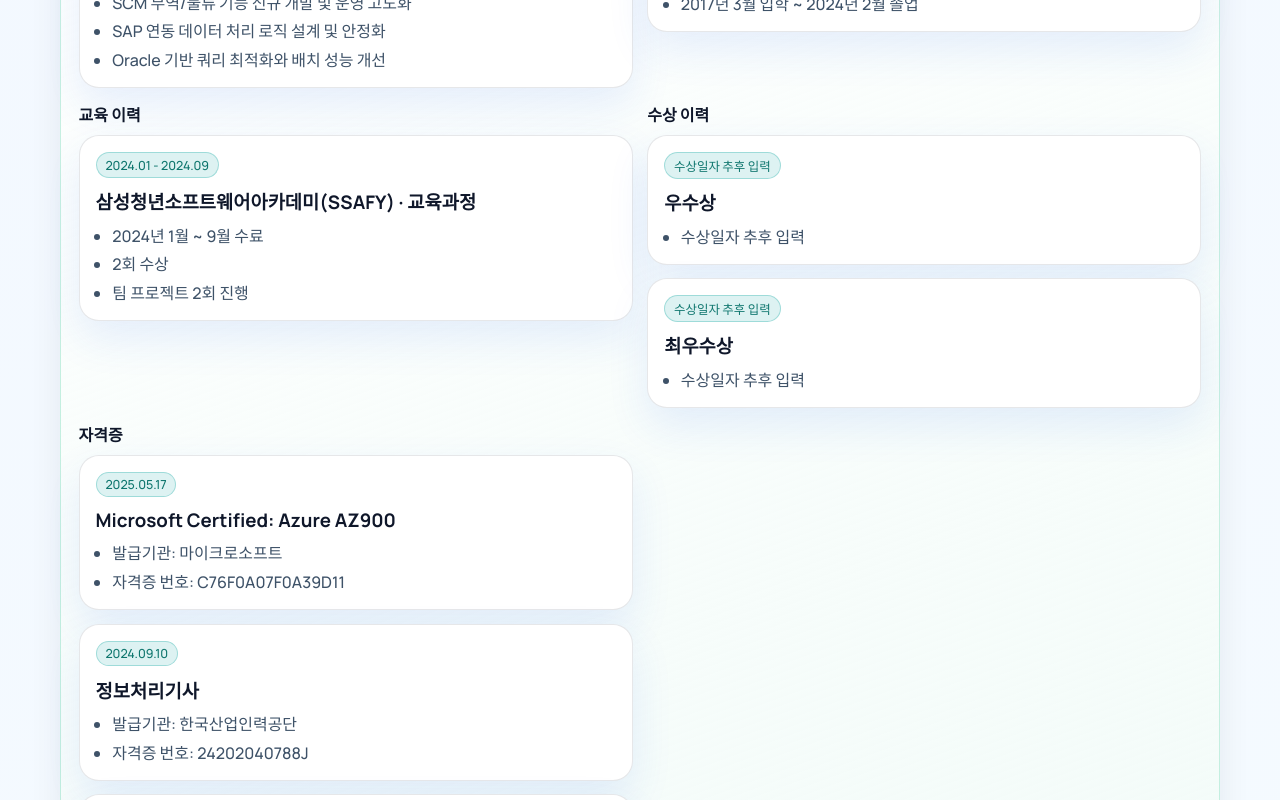
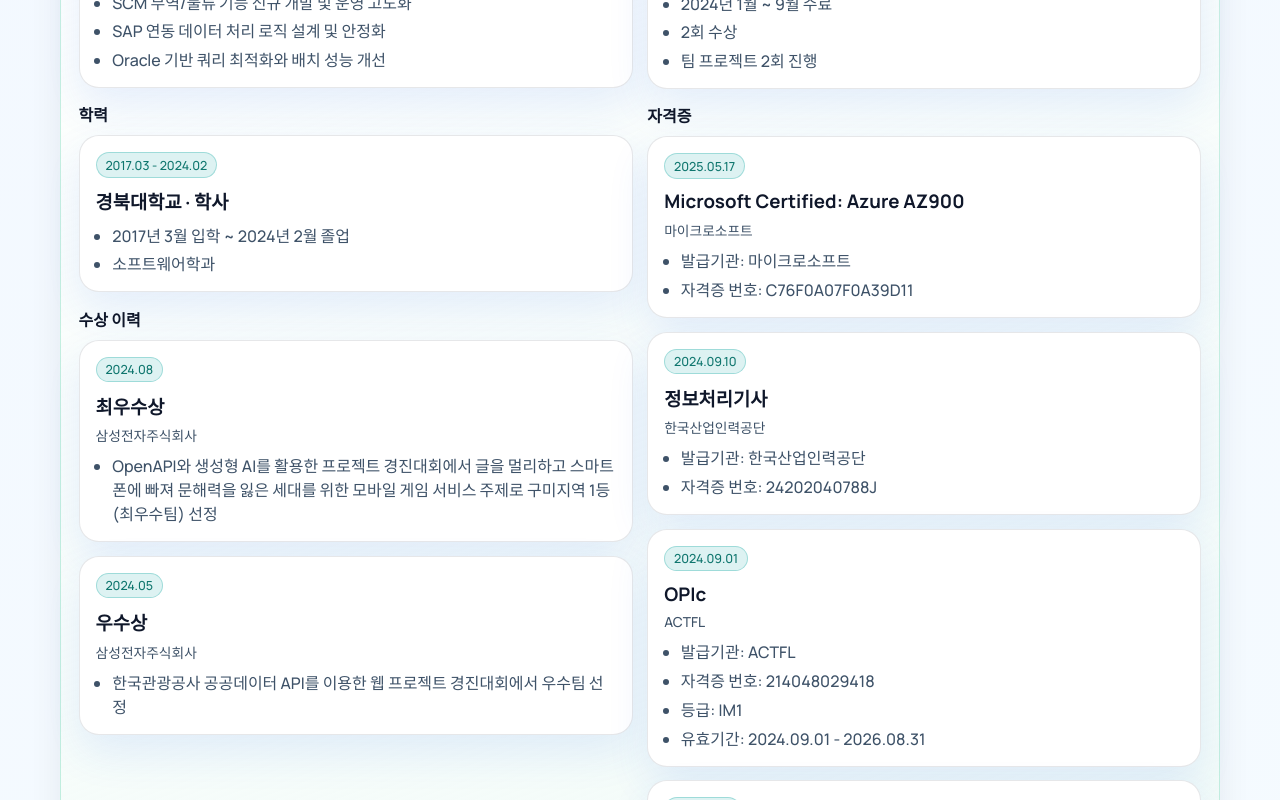
Before and after one commit to IanToo2/portfolio, a React (Vite) app: page / in a window 1280 px wide. Shown: the part 5320-6120 px from the top of the page. Built offline with nearby package versions, Linux system fonts and the light colour scheme.

Commit message:
feat: update README and reorganize experience timeline

```diff
--- a/src/components/TimelineGroup.jsx
+++ b/src/components/TimelineGroup.jsx
@@ -16,6 +16,9 @@ export default function TimelineGroup({
                 ? (titleFirst ? `${item.title} · ${item.organization}` : `${item.organization} · ${item.title}`)
                 : item.title}
             </h3>
+            {!showOrganizationInHeading && item.organization ? (
+              <p className="timeline-org">{item.organization}</p>
+            ) : null}
             <ul>
               {item.bullets.map((bullet) => (
                 <li key={bullet}>{bullet}</li>
--- a/src/components/sections/ExperienceSection.jsx
+++ b/src/components/sections/ExperienceSection.jsx
@@ -17,21 +17,25 @@ export default function ExperienceSection({
         subtitle={t.experienceSubtitle}
         icon="clock"
       />
-      <div className="timeline-groups">
+      <div className="timeline-columns">
+        <div className="timeline-column">
           <TimelineGroup title={t.timelineTitles.work} items={localizedExperience} />
           <TimelineGroup title={t.timelineTitles.education} items={localizedEducation} />
-        <TimelineGroup title={t.timelineTitles.training} items={localizedTraining} />
           <TimelineGroup
             title={t.timelineTitles.awards}
             items={localizedAwards}
             showOrganizationInHeading={false}
           />
+        </div>
+        <div className="timeline-column">
+          <TimelineGroup title={t.timelineTitles.training} items={localizedTraining} />
           <TimelineGroup
             title={t.timelineTitles.certifications}
             items={localizedCertifications}
             showOrganizationInHeading={false}
           />
         </div>
+      </div>
     </section>
   );
 }
--- a/src/data/portfolioData.js
+++ b/src/data/portfolioData.js
@@ -129,8 +129,8 @@ export const EDUCATION = [
     organizationEn: "Kyungpook National University",
     title: "학사",
     titleEn: "Bachelor's Degree",
-    bullets: ["2017년 3월 입학 ~ 2024년 2월 졸업"],
-    bulletsEn: ["Bachelor's program, Mar 2017 ~ Feb 2024"]
+    bullets: ["2017년 3월 입학 ~ 2024년 2월 졸업", "소프트웨어학과"],
+    bulletsEn: ["Bachelor's program, Mar 2017 ~ Feb 2024", "Department of Software"]
   }
 ];
 
@@ -157,31 +157,31 @@ export const TRAINING = [
 
 export const AWARDS = [
   {
-    period: "수상일자 추후 입력",
-    periodEn: "Date to be added",
-    organization: "",
-    organizationEn: "",
+    period: "2024.08",
+    periodEn: "Aug 2024",
+    organization: "삼성전자주식회사",
+    organizationEn: "Samsung Electronics Co., Ltd.",
+    title: "최우수상",
+    titleEn: "Grand Prize",
+    bullets: [
+      "OpenAPI와 생성형 AI를 활용한 프로젝트 경진대회에서 글을 멀리하고 스마트폰에 빠져 문해력을 잃은 세대를 위한 모바일 게임 서비스 주제로 구미지역 1등(최우수팀) 선정"
+    ],
+    bulletsEn: [
+      "Selected as the 1st place team (Grand Prize) in the Gumi region in a project competition using OpenAPI and generative AI, with a mobile game service theme for a generation losing literacy due to heavy smartphone use."
+    ]
+  },
+  {
+    period: "2024.05",
+    periodEn: "May 2024",
+    organization: "삼성전자주식회사",
+    organizationEn: "Samsung Electronics Co., Ltd.",
     title: "우수상",
     titleEn: "Excellence Award",
     bullets: [
-      "수상일자 추후 입력"
+      "한국관광공사 공공데이터 API를 이용한 웹 프로젝트 경진대회에서 우수팀 선정"
     ],
     bulletsEn: [
-      "Date to be added"
-    ]
-  },
-  {
-    period: "수상일자 추후 입력",
-    periodEn: "Date to be added",
-    organization: "",
-    organizationEn: "",
-    title: "최우수상",
-    titleEn: "Grand Prize",
-    bullets: [
-      "수상일자 추후 입력"
-    ],
-    bulletsEn: [
-      "Date to be added"
+      "Selected as an excellence team in a web project competition using Korea Tourism Organization public data APIs."
     ]
   }
 ];
--- a/src/styles/global.css
+++ b/src/styles/global.css
@@ -992,13 +992,19 @@ a {
   line-height: 1;
 }
 
-.timeline-groups {
+.timeline-columns {
   margin-top: 0.95rem;
   display: grid;
   grid-template-columns: repeat(2, minmax(0, 1fr));
   gap: 0.9rem;
 }
 
+.timeline-column {
+  display: grid;
+  gap: 0.9rem;
+  align-content: start;
+}
+
 .timeline-group-title {
   margin: 0 0 0.56rem;
   font-size: 1rem;
@@ -1021,6 +1027,12 @@ a {
 
 .timeline-card h3 {
   margin: 0.6rem 0 0.45rem;
+}
+
+.timeline-org {
+  margin: -0.1rem 0 0.5rem;
+  color: var(--muted);
+  font-size: 0.86rem;
 }
 
 .timeline-card ul {
@@ -1203,7 +1215,7 @@ a {
     grid-template-columns: 1fr;
   }
 
-  .timeline-groups {
+  .timeline-columns {
     grid-template-columns: 1fr;
   }
 }
```
Also changed, not shown: 1 other file (tests, documents, lock files or other folders). Lines whose indentation alone changed are shown as unchanged.
